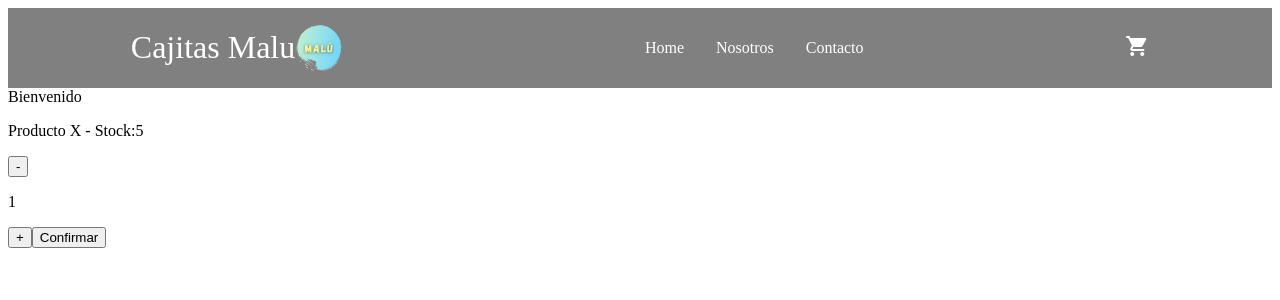
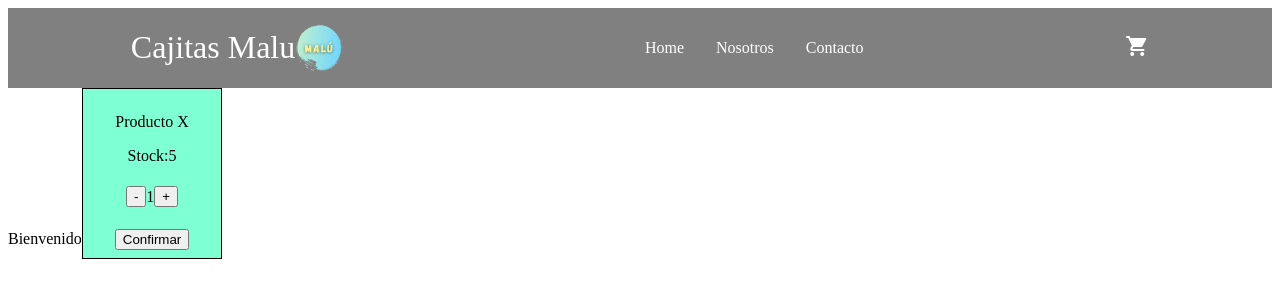
Before and after one commit to juliancrispino/charlymaniaJulianCrispino, a React (Create React App) app: page / in a window 1280 px wide. Shown: the top 300 px of the page. Built offline with nearby package versions, Linux system fonts and the light colour scheme.

Commit message:
estilos card

```diff
--- a/src/components/ItemCount.js
+++ b/src/components/ItemCount.js
@@ -25,13 +25,16 @@ const ItemCount = ({ stock, initial, onAdd }) => {
 
 
     return (
-        <div>
+        <div className="itemCard">
 
-            <p>Producto X - Stock:{stock}</p>
+            <p>Producto X </p>
+            <p>Stock:{stock}</p>
+            <div className="cantidadElegida">
             <button onClick={disminuirContador}>-</button>
             <p> {contador} </p>
             <button onClick={aumentarContador}>+</button>
-            <button onClick={confirmarCantidad}>Confirmar</button>
+            </div>
+            <button onClick={confirmarCantidad} className="btnconfirmar">Confirmar</button>
 
         </div>
     )
--- a/src/index.css
+++ b/src/index.css
@@ -47,3 +47,21 @@ html {
 main{
     flex-grow: 1;
 }
+
+/* ItemCount */
+.itemCard{
+    display: inline-block;
+    border: 1px solid black;
+    background-color: aquamarine;
+    text-align: center;
+    padding: .5rem 2rem;
+}
+.cantidadElegida{
+    display: flex;
+    justify-content: center;
+    align-items: center;
+    max-height: 2rem;
+}
+.btnconfirmar{
+    margin-top: 1rem;
+}
```
